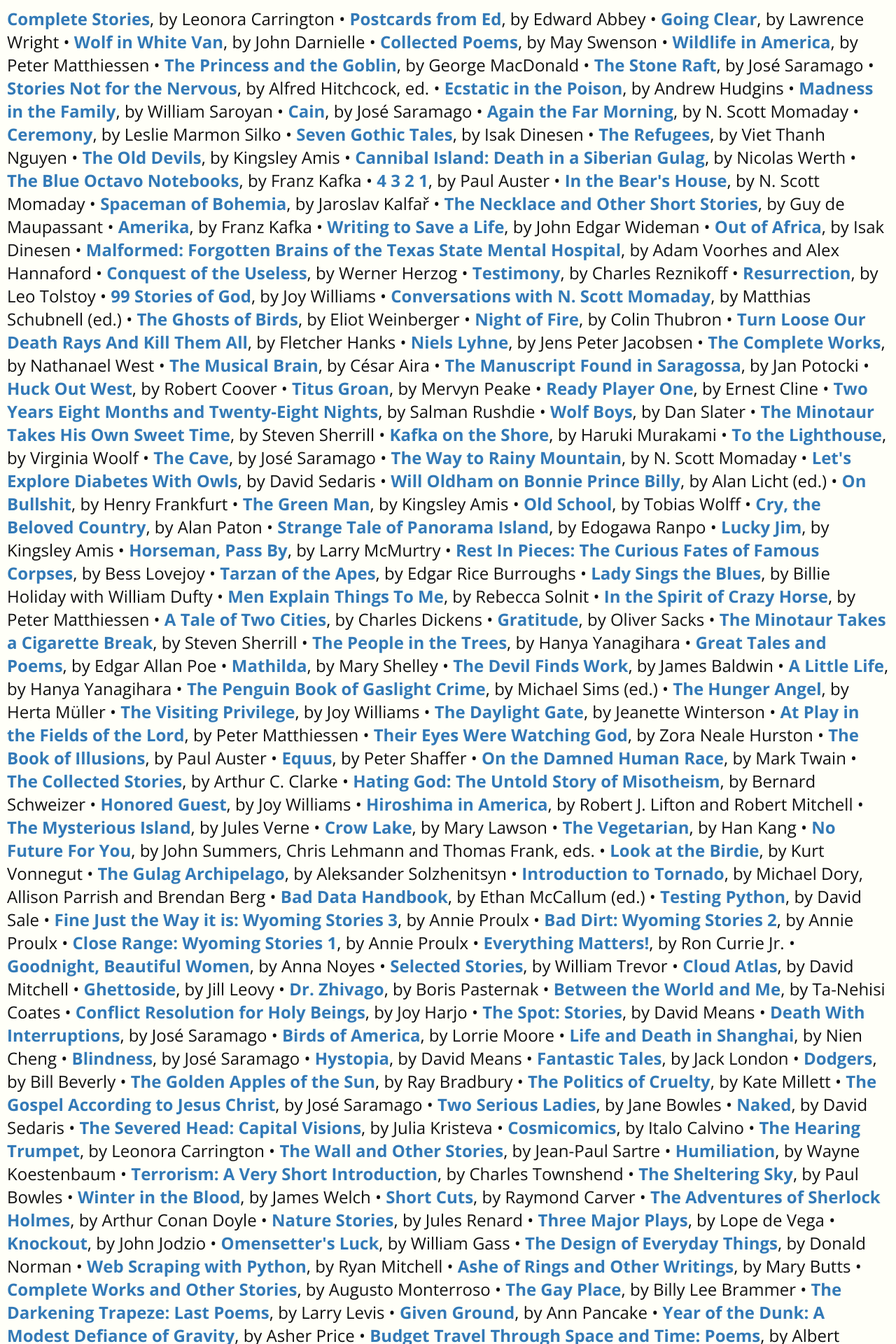
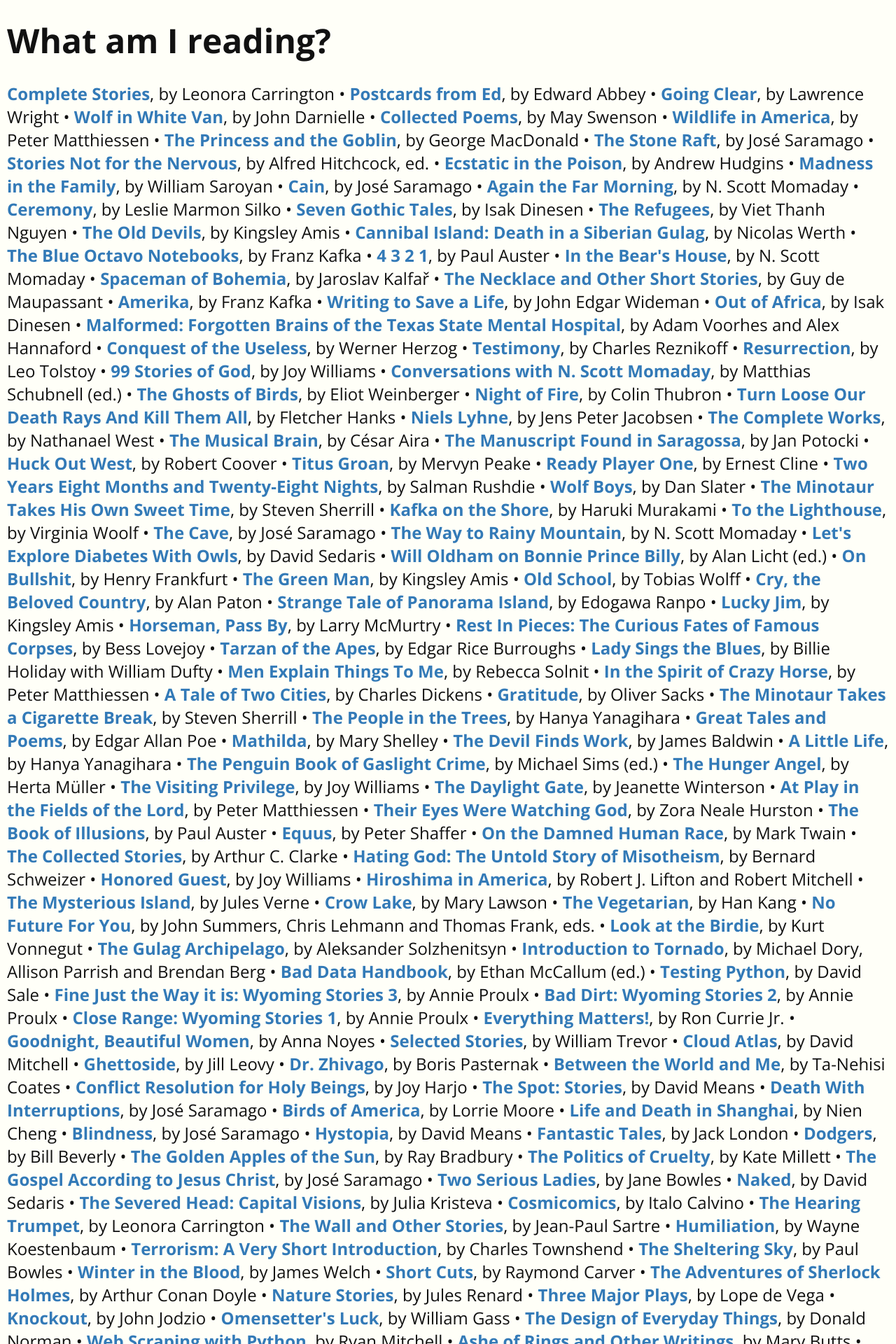
Before and after one commit to cjwinchester/cjwinchester.github.io, a Jekyll site: the page built from read.html, in a window 1280 px wide. Shown: the top 1920 px of the page at 70% size. Built offline with Jekyll 4.4.1, drawn with Linux system fonts in a browser that asks for light colours.

Commit message:
read page styling

```diff
--- a/assets/css/main.scss
+++ b/assets/css/main.scss
@@ -204,4 +204,7 @@
 div.books {
   margin: 10px;
   font-size: 24px;
+  h1 {
+    line-height: 1.1;
+  }
 }
--- a/read.html
+++ b/read.html
@@ -5,5 +5,6 @@
 ---
 
 <div class="books">
+  <h1>What am I reading?</h1>
   {% for book in site.data.books %}{% assign st = 5 | minus: book.stars %}<a href="{{ book.url }}" data-stars="{{ book.stars }}" target="_blank">{{ book.title }}</a>, by {{ book.author }}{% if forloop.last == false %} &bull; {% endif %}{% endfor %}
 </div>
```
